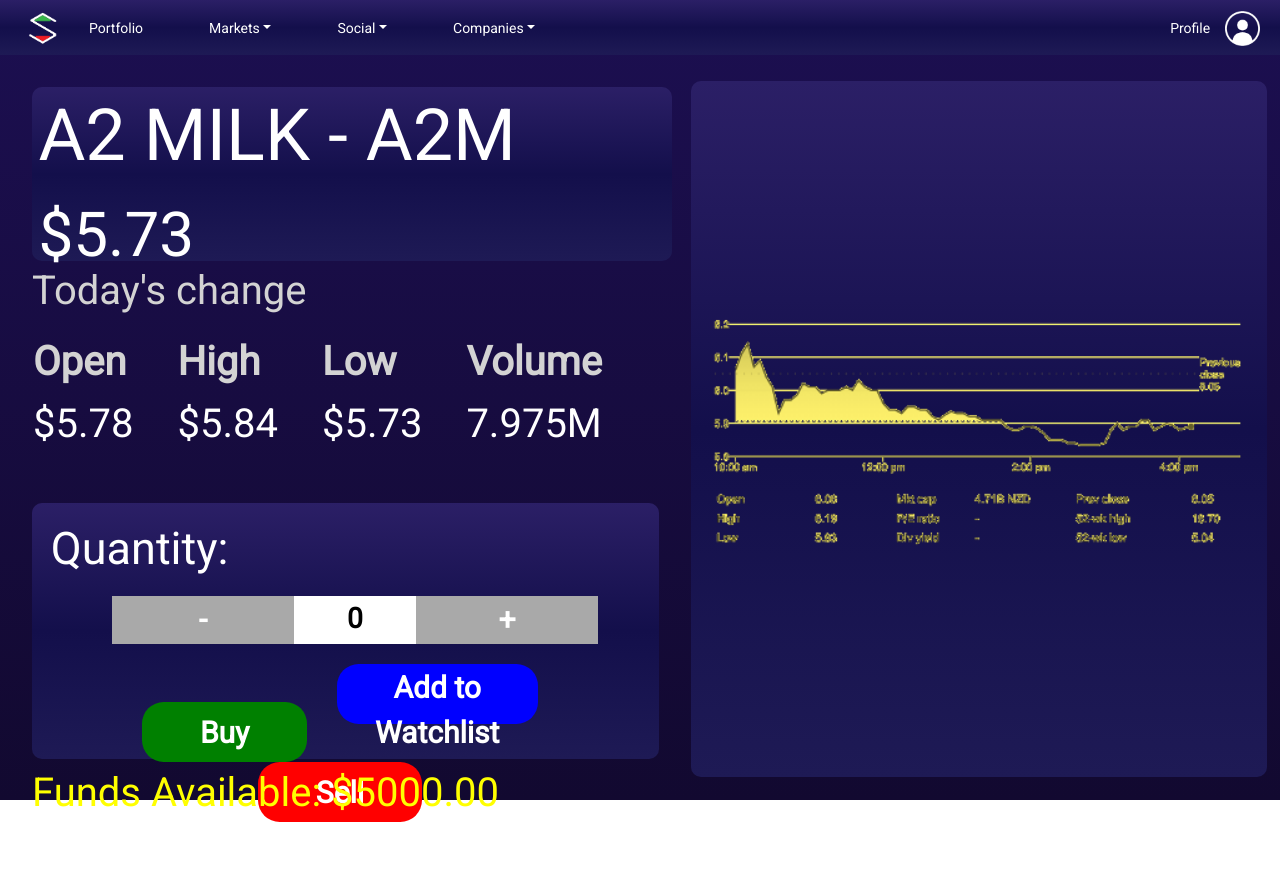
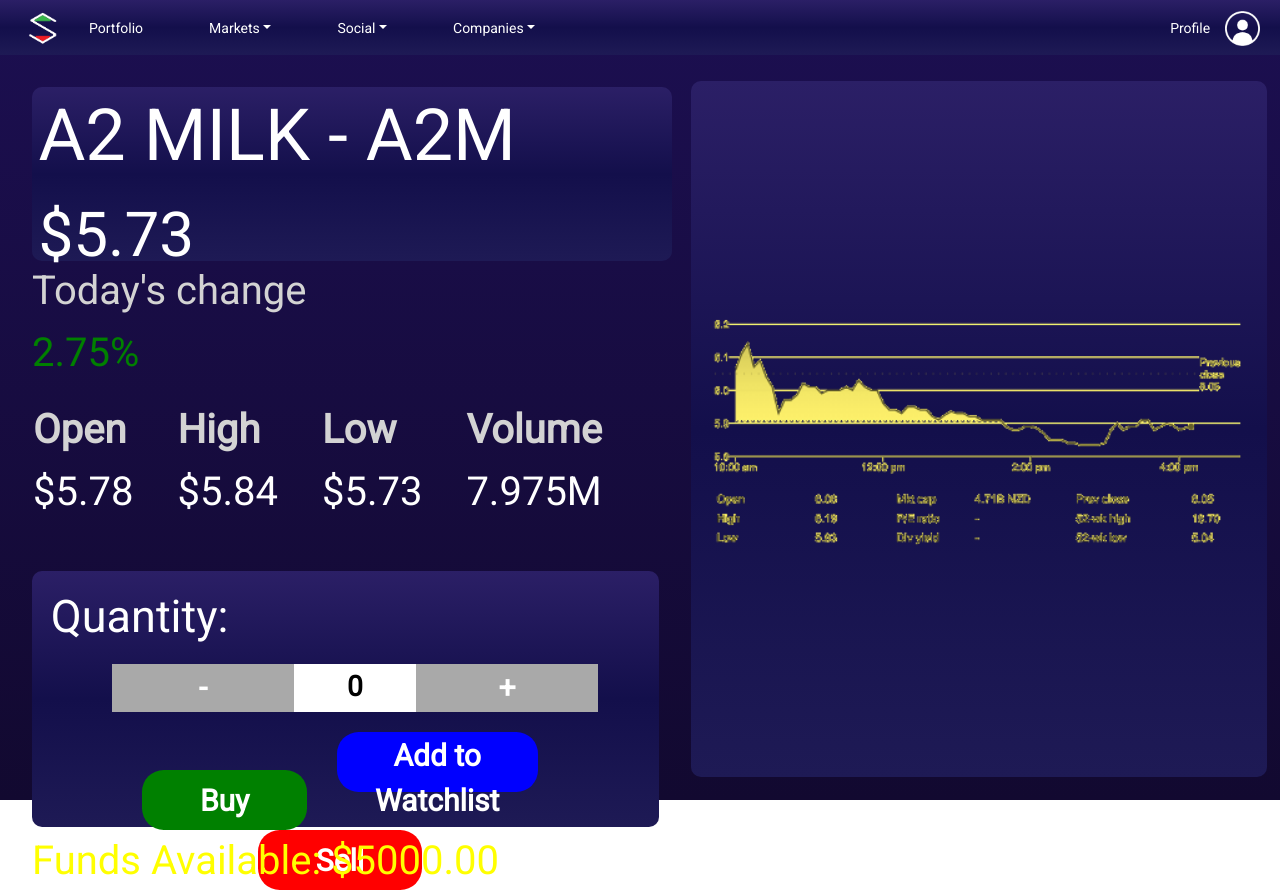
Before and after one commit to hjsith/Stocking-Up-V2, a React (Create React App) app in the folder client/: page /QuoteManagement in a window 1280 px wide. Before the commit the page ends 822 px from the top, so only its background shows below. Built offline with nearby package versions, Linux system fonts and the light colour scheme.

Commit message:
Update Change.js

```diff
--- a/client/src/components/QuoteManagementComponents/Change.js
+++ b/client/src/components/QuoteManagementComponents/Change.js
@@ -10,4 +10,7 @@
   );
 };
 
+Change.defaultProps = {
+  change: "2.75%",
+};
 export default Change;
```
